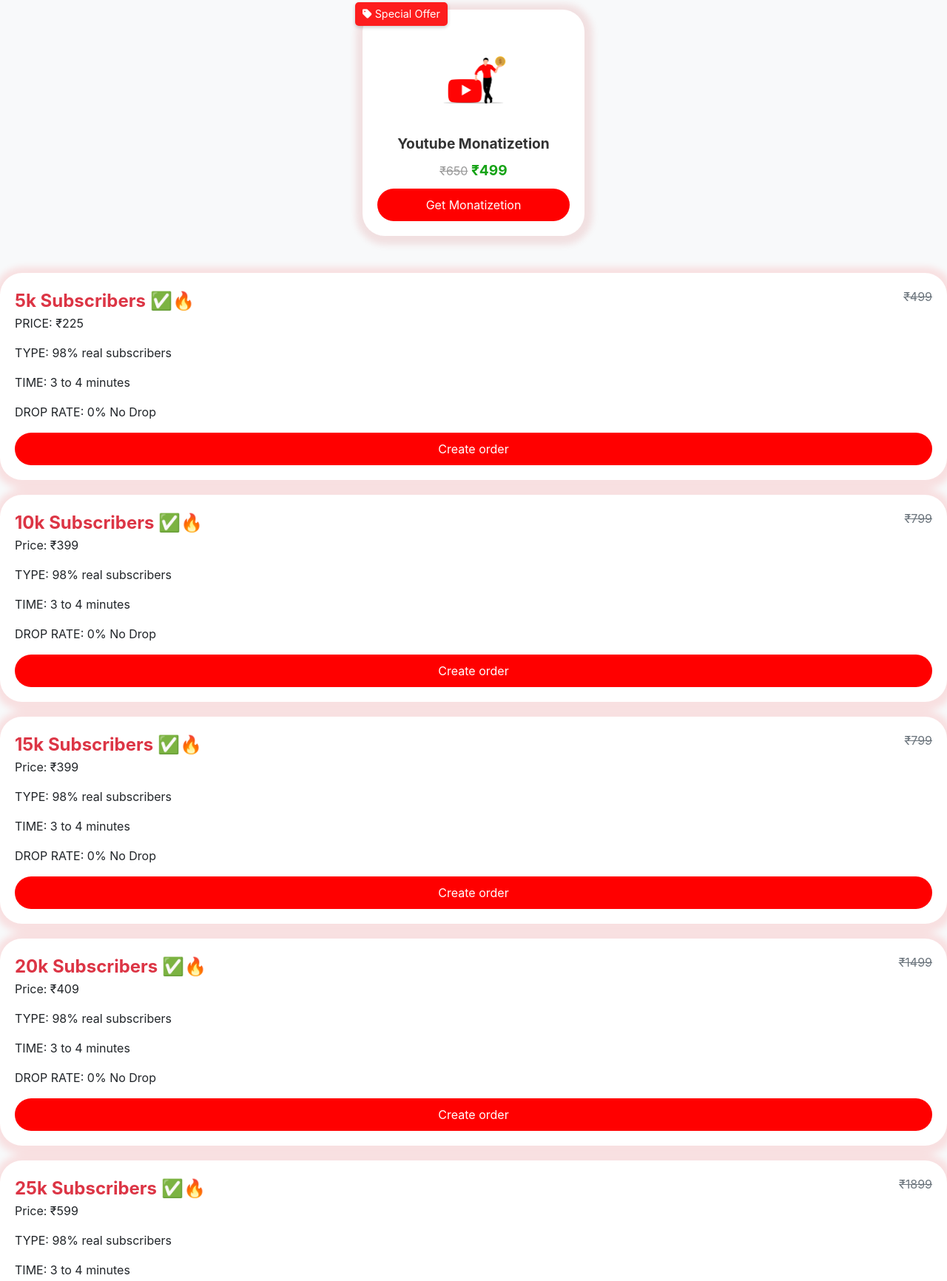
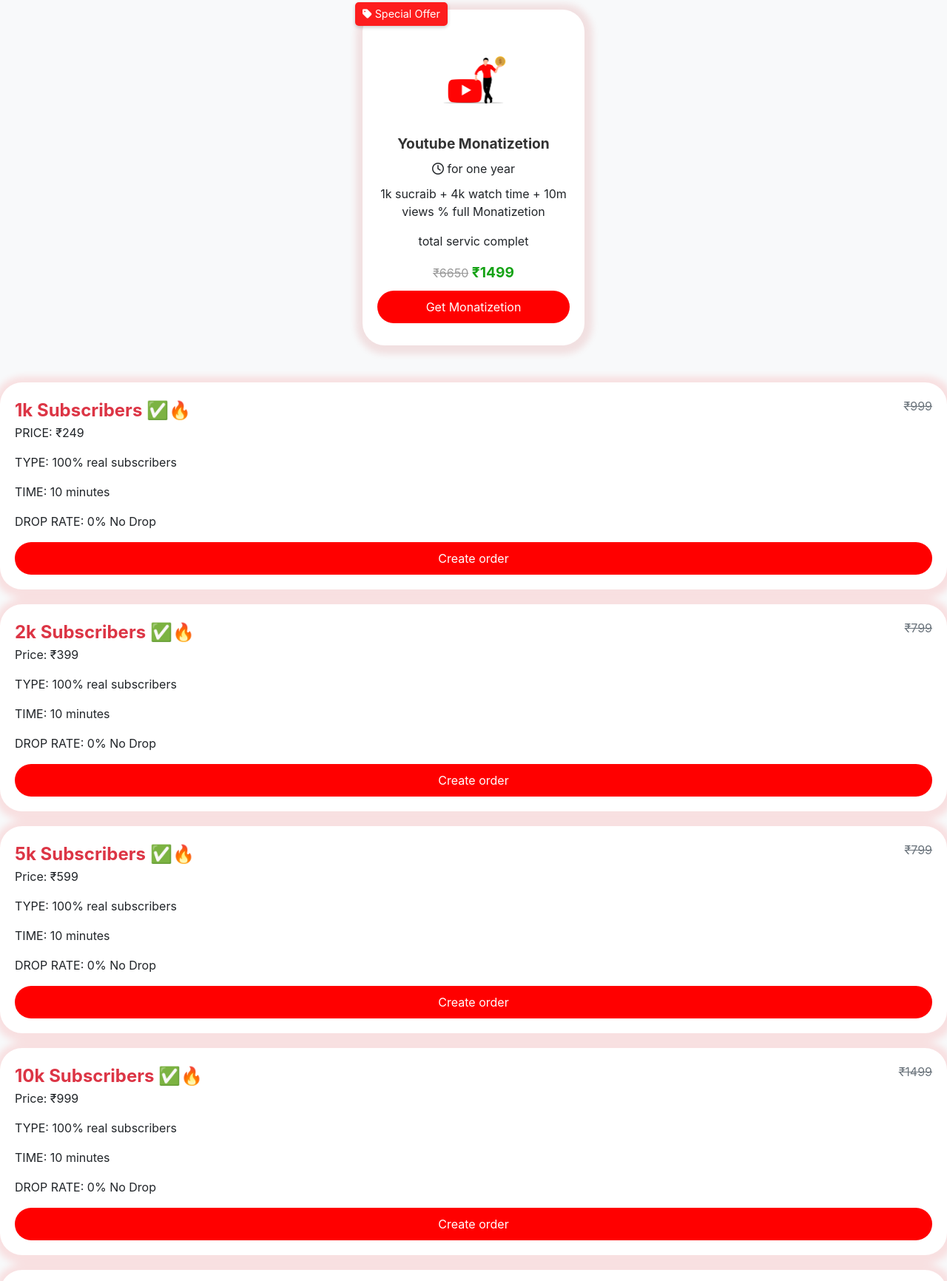
Before and after one commit to grow-official/youtube, a plain HTML site: page index2.html in a window 1280 px wide. Shown: the part 519-2251 px from the top of the page at 74% size. Drawn offline with nearby package versions, Linux system fonts and the light colour scheme.

Commit message:
Update index2.html

```diff
--- a/index2.html
+++ b/index2.html
@@ -295,9 +295,13 @@
       </div>
       <img src="verify.png" alt="Varification Tick" class="product-image">
       <h3 class="product-name">Youtube Monatizetion</h3>
+        <i class="fa-regular fa-clock"></i> for one year
       <div class="price">
-        <span class="original-price">₹650</span>
-        <span class="discounted-price">₹499</span>
+        <p>1k sucraib + 4k watch time + 10m views % full Monatizetion</p>
+        <p>total servic complet</p>
+      <div class="price">
+        <span class="original-price">₹6650</span>
+        <span class="discounted-price">₹1499</span>
       </div>
       <button class="recharge-btn" onclick="handleFollowers()">Get Monatizetion</button>
         </div>
@@ -307,12 +311,12 @@
         <!-- Plan 0: 5k Subscribers -->
         <div class="plan-card">
             <div class="d-flex justify-content-between">
-                <span class="plan-header">5k Subscribers ✅🔥</span>
-                <span class="old-price">₹499</span>
+                <span class="plan-header">1k Subscribers ✅🔥</span>
+                <span class="old-price">₹999</span>
             </div>
-            <p>PRICE: ₹225</p>
-            <p>TYPE: 98% real subscribers</p>
-            <p>TIME: 3 to 4 minutes</p>
+            <p>PRICE: ₹249</p>
+            <p>TYPE: 100% real subscribers</p>
+            <p>TIME: 10 minutes</p>
             <P>DROP RATE: 0% No Drop</p>
             <button class="recharge-btn" onclick="handleFollowers()">Create order</button>
         </div>
@@ -320,12 +324,12 @@
         <!-- Plan 1: 10k Subscribers -->
         <div class="plan-card">
             <div class="d-flex justify-content-between">
-                <span class="plan-header">10k Subscribers ✅🔥</span>
+                <span class="plan-header">2k Subscribers ✅🔥</span>
                 <span class="old-price">₹799</span>
             </div>
             <p>Price: ₹399</p>
-            <p>TYPE: 98% real subscribers</p>
-            <p>TIME: 3 to 4 minutes</p>
+            <p>TYPE: 100% real subscribers</p>
+            <p>TIME: 10 minutes</p>
             <P>DROP RATE: 0% No Drop</p>
             <button class="recharge-btn" onclick="handleFollowers()">Create order</button>
         </div>
@@ -333,12 +337,12 @@
         <!-- Plan 2: 15k Subscribers -->
         <div class="plan-card">
             <div class="d-flex justify-content-between">
-                <span class="plan-header">15k Subscribers ✅🔥</span>
+                <span class="plan-header">5k Subscribers ✅🔥</span>
                 <span class="old-price">₹799</span>
             </div>
-            <p>Price: ₹399</p>
-            <p>TYPE: 98% real subscribers</p>
-            <p>TIME: 3 to 4 minutes</p>
+            <p>Price: ₹599</p>
+            <p>TYPE: 100% real subscribers</p>
+            <p>TIME: 10 minutes</p>
             <P>DROP RATE: 0% No Drop</p>
             <button class="recharge-btn" onclick="handleFollowers()">Create order</button>
         </div>
@@ -347,12 +351,12 @@
         <!-- Plan 3: 20k Subscribers -->
         <div class="plan-card">
             <div class="d-flex justify-content-between">
-                <span class="plan-header">20k Subscribers ✅🔥</span>
+                <span class="plan-header">10k Subscribers ✅🔥</span>
                 <span class="old-price">₹1499</span>
             </div>
-            <p>Price: ₹409</p>
-            <p>TYPE: 98% real subscribers</p>
-            <p>TIME: 3 to 4 minutes</p>
+            <p>Price: ₹999</p>
+            <p>TYPE: 100% real subscribers</p>
+            <p>TIME: 10 minutes</p>
             <P>DROP RATE: 0% No Drop</p>
             <button class="recharge-btn" onclick="handleFollowers()">Create order</button>
         </div>
@@ -360,12 +364,12 @@
         <!-- Plan 4: 25k Subscribers -->
         <div class="plan-card">
             <div class="d-flex justify-content-between">
-                <span class="plan-header">25k Subscribers ✅🔥</span>
+                <span class="plan-header">20k Subscribers ✅🔥</span>
                 <span class="old-price">₹1899</span>
             </div>
-            <p>Price: ₹599</p>
-            <p>TYPE: 98% real subscribers</p>
-            <p>TIME: 3 to 4 minutes</p>
+            <p>Price: ₹1499</p>
+            <p>TYPE: 100% real subscribers</p>
+            <p>TIME: 10 minutes</p>
             <P>DROP RATE: 0% No Drop</p>
             <button class="recharge-btn" onclick="handleFollowers()">Create order</button>
         </div>
@@ -376,9 +380,9 @@
                 <span class="plan-header">50k Subscribers ✅🔥</span>
                 <span class="old-price">₹1899</span>
             </div>
-            <p>Price: ₹999</p>
-            <p>TYPE: 98% real subscribers</p>
-            <p>TIME: 3 to 4 minutes</p>
+            <p>Price: ₹2999</p>
+            <p>TYPE: 100% real subscribers</p>
+            <p>TIME: 10 minutes</p>
             <P>DROP RATE: 0% No Drop</p>
             <button class="recharge-btn" onclick="handleFollowers()">Create order</button>
         </div>
```
